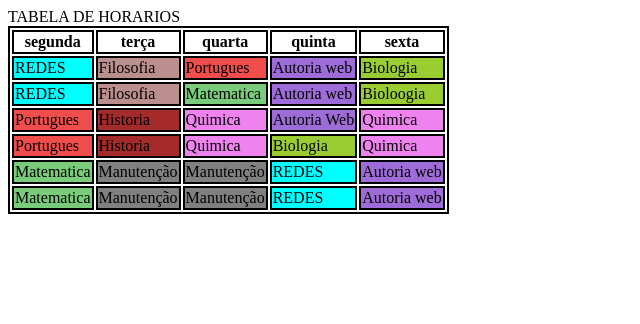
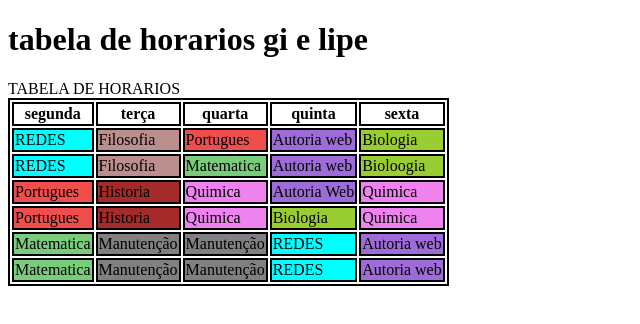
Before and after one commit to giiingrid20/pagina1, a plain HTML site: page index.html in a window 1280 px wide. Shown: the whole page, without its empty margins (0-640 px from the left). Drawn offline with Linux system fonts and the light colour scheme.

Commit message:
Update index.html

```diff
--- a/index.html
+++ b/index.html
@@ -5,6 +5,7 @@
         <link rel="stylesheet" href="style.css">
     </head>
     <body>
+        <h1>tabela de horarios gi e lipe</h1>
         <table>
             <thead>TABELA DE HORARIOS</thead>
             <tr>
```
